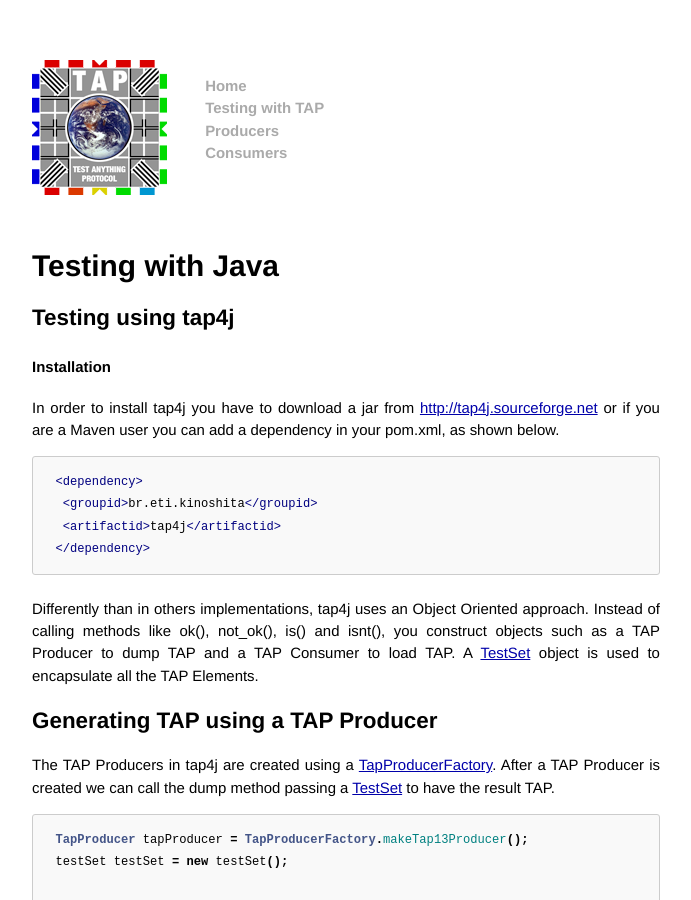
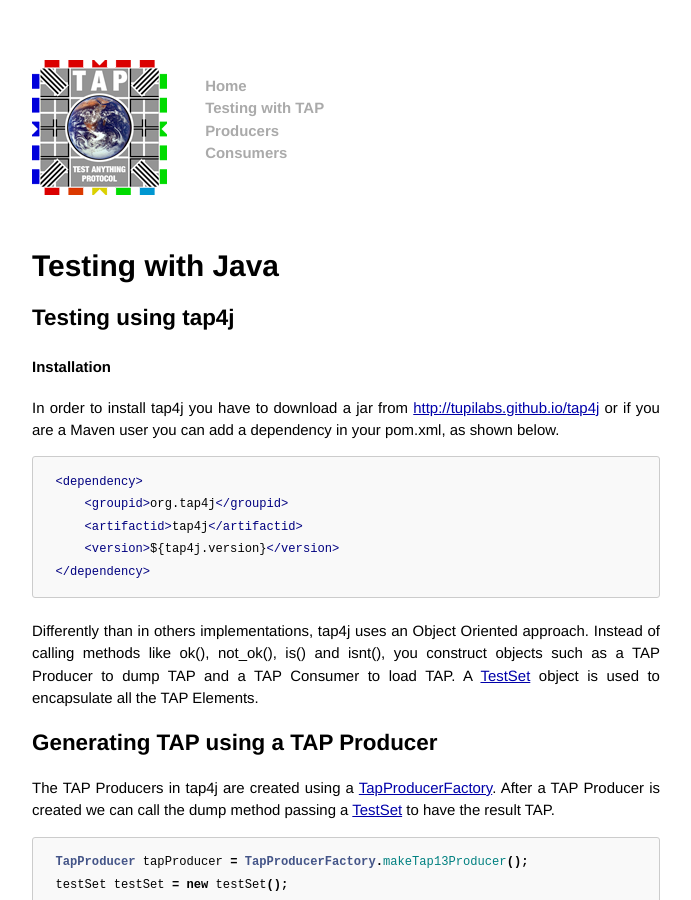
Before and after one commit to TestAnything/testanything.github.io, a Jekyll site: the page built from testing-with-tap/java.md, in a window 1280 px wide and 900 px high. Shown: the whole window, without its empty margins (294-985 px from the left). Built offline with Jekyll 4.4.1, drawn with Linux system fonts in a browser that asks for light colours.

Commit message:
Update links for tap4j

````diff
--- a/testing-with-tap/java.md
+++ b/testing-with-tap/java.md
@@ -9,20 +9,21 @@ title: Testing with Java
 
 ### Installation
 
-In order to install tap4j you have to download a jar from [http://tap4j.sourceforge.net](http://tap4j.sourceforge.net) or if you are a Maven user you can add a dependency in your pom.xml, as shown below.
+In order to install tap4j you have to download a jar from [http://tupilabs.github.io/tap4j](http://tupilabs.github.io/tap4j) or if you are a Maven user you can add a dependency in your pom.xml, as shown below.
 
 ```xml
 <dependency>
- <groupid>br.eti.kinoshita</groupid>
- <artifactid>tap4j</artifactid>
+    <groupid>org.tap4j</groupid>
+    <artifactid>tap4j</artifactid>
+    <version>${tap4j.version}</version>
 </dependency>
 ```
 
-Differently than in others implementations, tap4j uses an Object Oriented approach. Instead of calling methods like ok(), not_ok(), is() and isnt(), you construct objects such as a TAP Producer to dump TAP and a TAP Consumer to load TAP. A [TestSet](http://tap4j.sourceforge.net/apidocs/org/tap4j/model/TestSet.html) object is used to encapsulate all the TAP Elements.
+Differently than in others implementations, tap4j uses an Object Oriented approach. Instead of calling methods like ok(), not_ok(), is() and isnt(), you construct objects such as a TAP Producer to dump TAP and a TAP Consumer to load TAP. A [TestSet](http://tupilabs.github.io/tap4j/tap4j/apidocs/org/tap4j/model/TestSet.html) object is used to encapsulate all the TAP Elements.
 
 ## Generating TAP using a TAP Producer
 
-The TAP Producers in tap4j are created using a [TapProducerFactory](http://tap4j.sourceforge.net/apidocs/org/tap4j/producer/TapProducerFactory.html). After a TAP Producer is created we can call the dump method passing a [TestSet](http://tap4j.sourceforge.net/apidocs/org/tap4j/model/TestSet.html) to have the result TAP.
+The TAP Producers in tap4j are created using a [TapProducerFactory](http://tupilabs.github.io/tap4j/tap4j/apidocs/org/tap4j/producer/TapProducerFactory.html). After a TAP Producer is created we can call the dump method passing a [TestSet](http://tupilabs.github.io/tap4j/tap4j/apidocs/org/tap4j/model/TestSet.html) to have the result TAP.
 
 ```java
 TapProducer tapProducer = TapProducerFactory.makeTap13Producer();
@@ -55,7 +56,7 @@ not ok 2
 
 ## Reading TAP using a TAP Consumer
 
-If you understood about how tap4j works, reading a TAP Stream will be quite easy for you. You just have to create a TAP Consumer using guess what? Yeah, a [TapConsumerFactory](http://tap4j.sourceforge.net/apidocs/org/tap4j/consumer/TapConsumerFactory.html). The method of the TAP Consumer to load TAP is load(). This method will return a [TestSet](http://tap4j.sourceforge.net/apidocs/org/tap4j/model/TestSet.html). Let's read the output from the previous section.
+If you understood about how tap4j works, reading a TAP Stream will be quite easy for you. You just have to create a TAP Consumer using guess what? Yeah, a [TapConsumerFactory](http://tupilabs.github.io/tap4j/tap4j/apidocs/org/tap4j/consumer/TapConsumerFactory.html). The method of the TAP Consumer to load TAP is load(). This method will return a [TestSet](http://tupilabs.github.io/tap4j/tap4j/apidocs/org/tap4j/model/TestSet.html). Let's read the output from the previous section.
 
 ```java
 TapConsumer tapConsumer = TapConsumerFactory.makeTap13Consumer();
````
